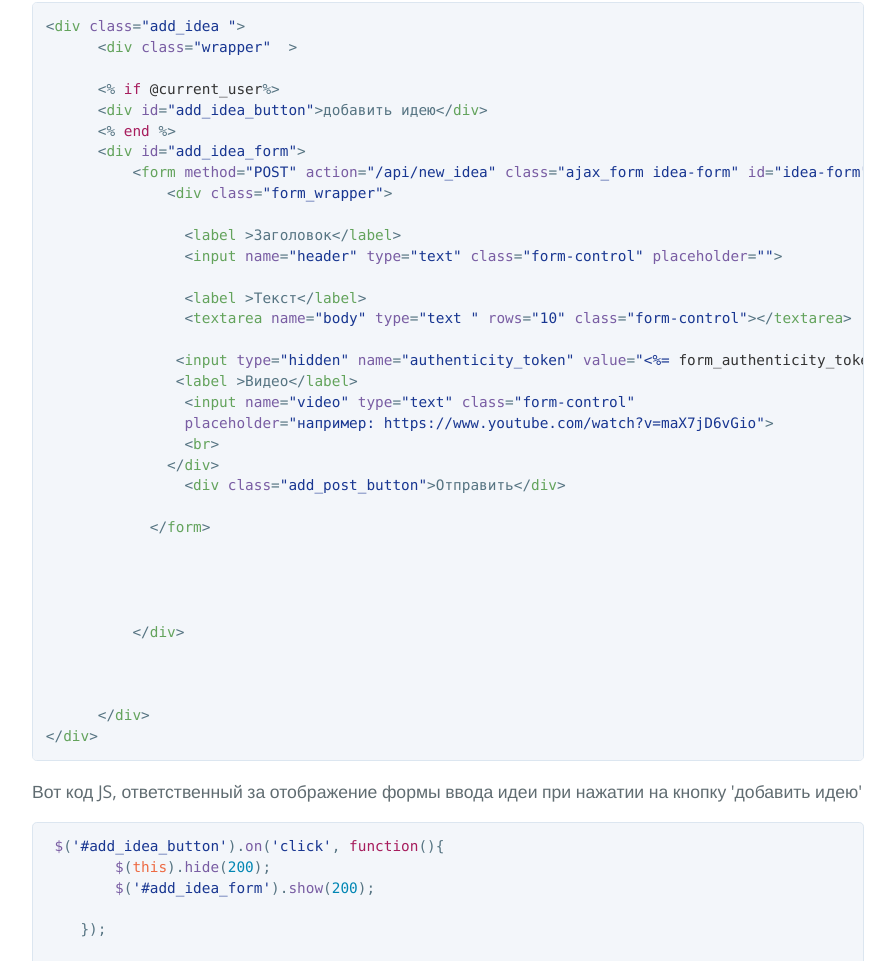
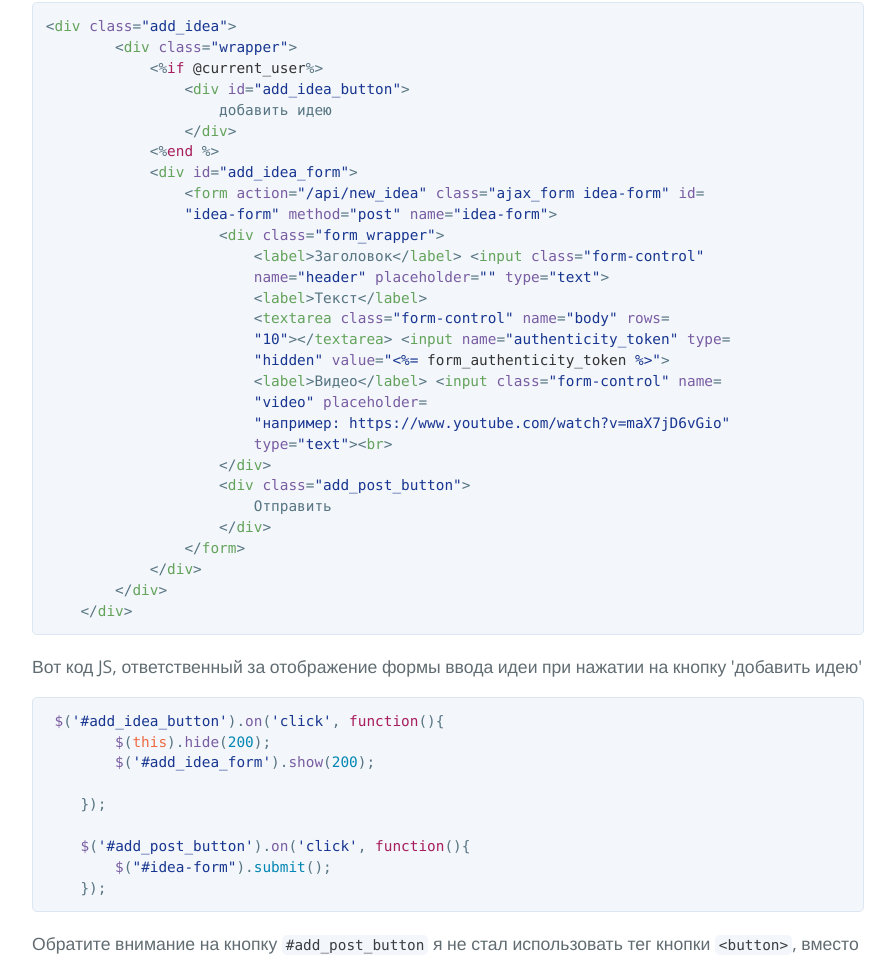
Before and after one commit to ArnoldStrelkov/rubybook, a plain HTML site: page index.html in a window 1280 px wide. Shown: the part 2045-3006 px from the top of the page, without its empty margins (192-1087 px from the left). Drawn offline with nearby package versions, Linux system fonts and the light colour scheme.

```diff
--- a/index.html
+++ b/index.html
@@ -84,41 +84,35 @@
 <p>Затем идет блок с кнопкой добавить идею. Данна конпка отображается только если юзер залогинился.
 При нажатии на эту кнопку с помоштю JQuery отображается форма идеи а сама кнопка скрывается</p>
 
-<div class="highlight highlight-text-html-erb"><pre>&lt;<span class="pl-ent">div</span> <span class="pl-e">class</span>=<span class="pl-s"><span class="pl-pds">"</span>add_idea <span class="pl-pds">"</span></span>&gt;
-      &lt;<span class="pl-ent">div</span> <span class="pl-e">class</span>=<span class="pl-s"><span class="pl-pds">"</span>wrapper<span class="pl-pds">"</span></span>  &gt;
-
-      <span class="pl-pse">&lt;%</span><span class="pl-s1"> <span class="pl-k">if</span> <span class="pl-smi">@current_user</span></span><span class="pl-pse"><span class="pl-s1">%</span>&gt;</span>
-      &lt;<span class="pl-ent">div</span> <span class="pl-e">id</span>=<span class="pl-s"><span class="pl-pds">"</span>add_idea_button<span class="pl-pds">"</span></span>&gt;добавить идею&lt;/<span class="pl-ent">div</span>&gt;
-      <span class="pl-pse">&lt;%</span><span class="pl-s1"> <span class="pl-k">end</span> </span><span class="pl-pse"><span class="pl-s1">%</span>&gt;</span>
+<div class="highlight highlight-text-html-erb"><pre>&lt;<span class="pl-ent">div</span> <span class="pl-e">class</span>=<span class="pl-s"><span class="pl-pds">"</span>add_idea<span class="pl-pds">"</span></span>&gt;
+        &lt;<span class="pl-ent">div</span> <span class="pl-e">class</span>=<span class="pl-s"><span class="pl-pds">"</span>wrapper<span class="pl-pds">"</span></span>&gt;
+            <span class="pl-pse">&lt;%</span><span class="pl-s1"><span class="pl-k">if</span> <span class="pl-smi">@current_user</span></span><span class="pl-pse"><span class="pl-s1">%</span>&gt;</span>
+                &lt;<span class="pl-ent">div</span> <span class="pl-e">id</span>=<span class="pl-s"><span class="pl-pds">"</span>add_idea_button<span class="pl-pds">"</span></span>&gt;
+                    добавить идею
+                &lt;/<span class="pl-ent">div</span>&gt;
+            <span class="pl-pse">&lt;%</span><span class="pl-s1"><span class="pl-k">end</span> </span><span class="pl-pse"><span class="pl-s1">%</span>&gt;</span>
             &lt;<span class="pl-ent">div</span> <span class="pl-e">id</span>=<span class="pl-s"><span class="pl-pds">"</span>add_idea_form<span class="pl-pds">"</span></span>&gt;
-          &lt;<span class="pl-ent">form</span> <span class="pl-e">method</span>=<span class="pl-s"><span class="pl-pds">"</span>POST<span class="pl-pds">"</span></span> <span class="pl-e">action</span>=<span class="pl-s"><span class="pl-pds">"</span>/api/new_idea<span class="pl-pds">"</span></span> <span class="pl-e">class</span>=<span class="pl-s"><span class="pl-pds">"</span>ajax_form idea-form<span class="pl-pds">"</span></span> <span class="pl-e">id</span>=<span class="pl-s"><span class="pl-pds">"</span>idea-form<span class="pl-pds">"</span></span> &gt;
+                &lt;<span class="pl-ent">form</span> <span class="pl-e">action</span>=<span class="pl-s"><span class="pl-pds">"</span>/api/new_idea<span class="pl-pds">"</span></span> <span class="pl-e">class</span>=<span class="pl-s"><span class="pl-pds">"</span>ajax_form idea-form<span class="pl-pds">"</span></span> <span class="pl-e">id</span>=
+                <span class="pl-s"><span class="pl-pds">"</span>idea-form<span class="pl-pds">"</span></span> <span class="pl-e">method</span>=<span class="pl-s"><span class="pl-pds">"</span>post<span class="pl-pds">"</span></span> <span class="pl-e">name</span>=<span class="pl-s"><span class="pl-pds">"</span>idea-form<span class="pl-pds">"</span></span>&gt;
                     &lt;<span class="pl-ent">div</span> <span class="pl-e">class</span>=<span class="pl-s"><span class="pl-pds">"</span>form_wrapper<span class="pl-pds">"</span></span>&gt;
-
-                &lt;<span class="pl-ent">label</span> &gt;Заголовок&lt;/<span class="pl-ent">label</span>&gt;
-                &lt;<span class="pl-ent">input</span> <span class="pl-e">name</span>=<span class="pl-s"><span class="pl-pds">"</span>header<span class="pl-pds">"</span></span> <span class="pl-e">type</span>=<span class="pl-s"><span class="pl-pds">"</span>text<span class="pl-pds">"</span></span> <span class="pl-e">class</span>=<span class="pl-s"><span class="pl-pds">"</span>form-control<span class="pl-pds">"</span></span> <span class="pl-e">placeholder</span>=<span class="pl-s"><span class="pl-pds">"</span><span class="pl-pds">"</span></span>&gt;
-
-                &lt;<span class="pl-ent">label</span> &gt;Текст&lt;/<span class="pl-ent">label</span>&gt;
-                &lt;<span class="pl-ent">textarea</span> <span class="pl-e">name</span>=<span class="pl-s"><span class="pl-pds">"</span>body<span class="pl-pds">"</span></span> <span class="pl-e">type</span>=<span class="pl-s"><span class="pl-pds">"</span>text <span class="pl-pds">"</span></span> <span class="pl-e">rows</span>=<span class="pl-s"><span class="pl-pds">"</span>10<span class="pl-pds">"</span></span> <span class="pl-e">class</span>=<span class="pl-s"><span class="pl-pds">"</span>form-control<span class="pl-pds">"</span></span>&gt;&lt;/<span class="pl-ent">textarea</span>&gt;
-
-               &lt;<span class="pl-ent">input</span> <span class="pl-e">type</span>=<span class="pl-s"><span class="pl-pds">"</span>hidden<span class="pl-pds">"</span></span> <span class="pl-e">name</span>=<span class="pl-s"><span class="pl-pds">"</span>authenticity_token<span class="pl-pds">"</span></span> <span class="pl-e">value</span>=<span class="pl-s"><span class="pl-pds">"</span><span class="pl-pse">&lt;%=</span><span class="pl-s1"> form_authenticity_token </span><span class="pl-pse"><span class="pl-s1">%</span>&gt;</span><span class="pl-pds">"</span></span>&gt;
-               &lt;<span class="pl-ent">label</span> &gt;Видео&lt;/<span class="pl-ent">label</span>&gt;
-                &lt;<span class="pl-ent">input</span> <span class="pl-e">name</span>=<span class="pl-s"><span class="pl-pds">"</span>video<span class="pl-pds">"</span></span> <span class="pl-e">type</span>=<span class="pl-s"><span class="pl-pds">"</span>text<span class="pl-pds">"</span></span> <span class="pl-e">class</span>=<span class="pl-s"><span class="pl-pds">"</span>form-control<span class="pl-pds">"</span></span>
-                <span class="pl-e">placeholder</span>=<span class="pl-s"><span class="pl-pds">"</span>например: https://www.youtube.com/watch?v=maX7jD6vGio<span class="pl-pds">"</span></span>&gt;
-                &lt;<span class="pl-ent">br</span>&gt;
+                        &lt;<span class="pl-ent">label</span>&gt;Заголовок&lt;/<span class="pl-ent">label</span>&gt; &lt;<span class="pl-ent">input</span> <span class="pl-e">class</span>=<span class="pl-s"><span class="pl-pds">"</span>form-control<span class="pl-pds">"</span></span>
+                        <span class="pl-e">name</span>=<span class="pl-s"><span class="pl-pds">"</span>header<span class="pl-pds">"</span></span> <span class="pl-e">placeholder</span>=<span class="pl-s"><span class="pl-pds">"</span><span class="pl-pds">"</span></span> <span class="pl-e">type</span>=<span class="pl-s"><span class="pl-pds">"</span>text<span class="pl-pds">"</span></span>&gt;
+                        &lt;<span class="pl-ent">label</span>&gt;Текст&lt;/<span class="pl-ent">label</span>&gt;
+                        &lt;<span class="pl-ent">textarea</span> <span class="pl-e">class</span>=<span class="pl-s"><span class="pl-pds">"</span>form-control<span class="pl-pds">"</span></span> <span class="pl-e">name</span>=<span class="pl-s"><span class="pl-pds">"</span>body<span class="pl-pds">"</span></span> <span class="pl-e">rows</span>=
+                        <span class="pl-s"><span class="pl-pds">"</span>10<span class="pl-pds">"</span></span>&gt;&lt;/<span class="pl-ent">textarea</span>&gt; &lt;<span class="pl-ent">input</span> <span class="pl-e">name</span>=<span class="pl-s"><span class="pl-pds">"</span>authenticity_token<span class="pl-pds">"</span></span> <span class="pl-e">type</span>=
+                        <span class="pl-s"><span class="pl-pds">"</span>hidden<span class="pl-pds">"</span></span> <span class="pl-e">value</span>=<span class="pl-s"><span class="pl-pds">"</span><span class="pl-pse">&lt;%=</span><span class="pl-s1"> form_authenticity_token </span><span class="pl-pse"><span class="pl-s1">%</span>&gt;</span><span class="pl-pds">"</span></span>&gt;
+                        &lt;<span class="pl-ent">label</span>&gt;Видео&lt;/<span class="pl-ent">label</span>&gt; &lt;<span class="pl-ent">input</span> <span class="pl-e">class</span>=<span class="pl-s"><span class="pl-pds">"</span>form-control<span class="pl-pds">"</span></span> <span class="pl-e">name</span>=
+                        <span class="pl-s"><span class="pl-pds">"</span>video<span class="pl-pds">"</span></span> <span class="pl-e">placeholder</span>=
+                        <span class="pl-s"><span class="pl-pds">"</span>например: https://www.youtube.com/watch?v=maX7jD6vGio<span class="pl-pds">"</span></span>
+                        <span class="pl-e">type</span>=<span class="pl-s"><span class="pl-pds">"</span>text<span class="pl-pds">"</span></span>&gt;&lt;<span class="pl-ent">br</span>&gt;
                     &lt;/<span class="pl-ent">div</span>&gt;
-                &lt;<span class="pl-ent">div</span> <span class="pl-e">class</span>=<span class="pl-s"><span class="pl-pds">"</span>add_post_button<span class="pl-pds">"</span></span>&gt;Отправить&lt;/<span class="pl-ent">div</span>&gt;
-
+                    &lt;<span class="pl-ent">div</span> <span class="pl-e">class</span>=<span class="pl-s"><span class="pl-pds">"</span>add_post_button<span class="pl-pds">"</span></span>&gt;
+                        Отправить
+                    &lt;/<span class="pl-ent">div</span>&gt;
                 &lt;/<span class="pl-ent">form</span>&gt;
-
-
-
-
             &lt;/<span class="pl-ent">div</span>&gt;
-
-
-
         &lt;/<span class="pl-ent">div</span>&gt;
-&lt;/<span class="pl-ent">div</span>&gt;  </pre></div>
+    &lt;/<span class="pl-ent">div</span>&gt; </pre></div>
 
 <p>Вот код JS, ответственный за отображение формы ввода идеи при нажатии на кнопку 'добавить идею'</p>
 
```
Also changed, not shown: params.json (+1 -1 lines). Lines whose indentation alone changed are shown as unchanged.
